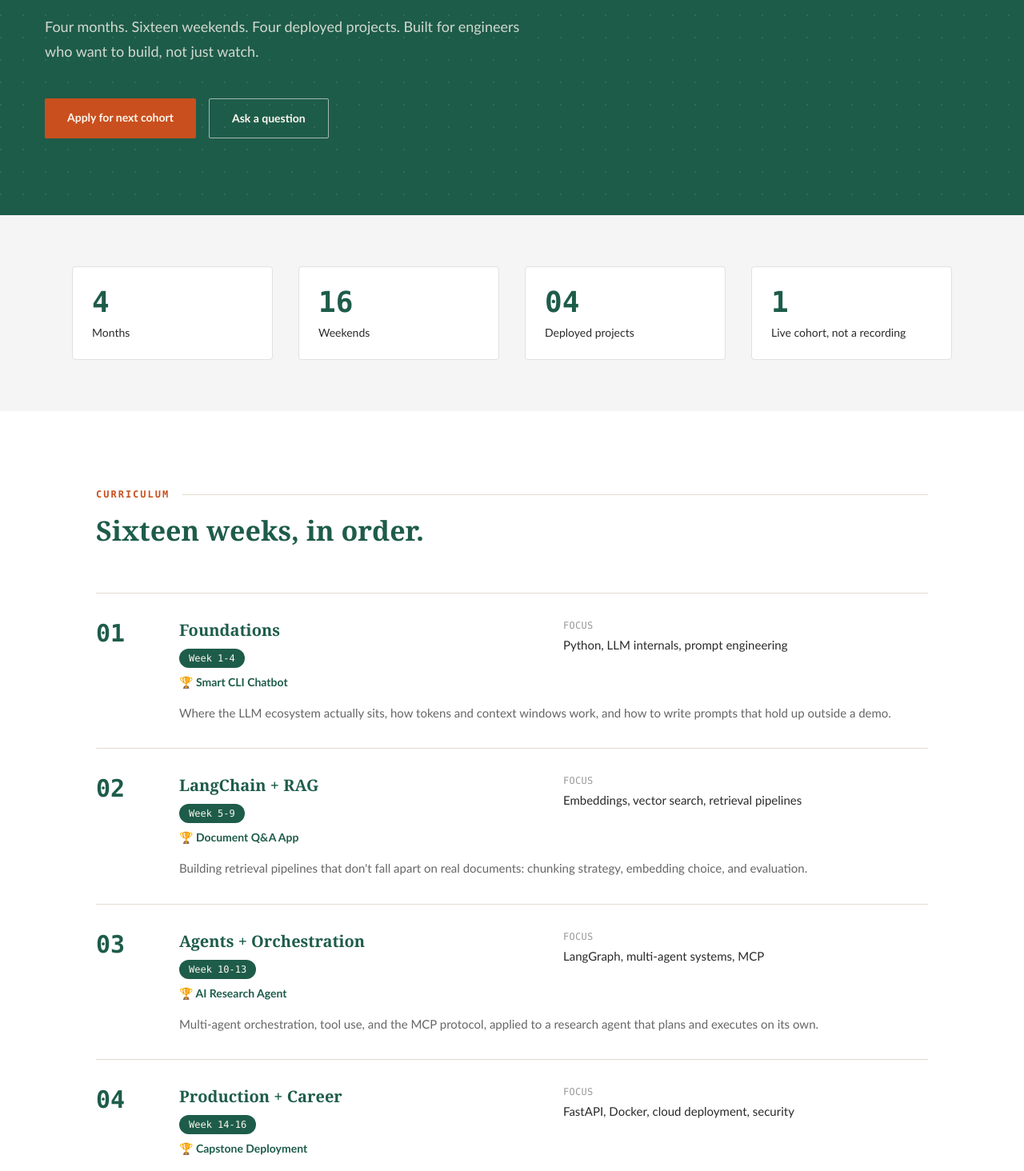
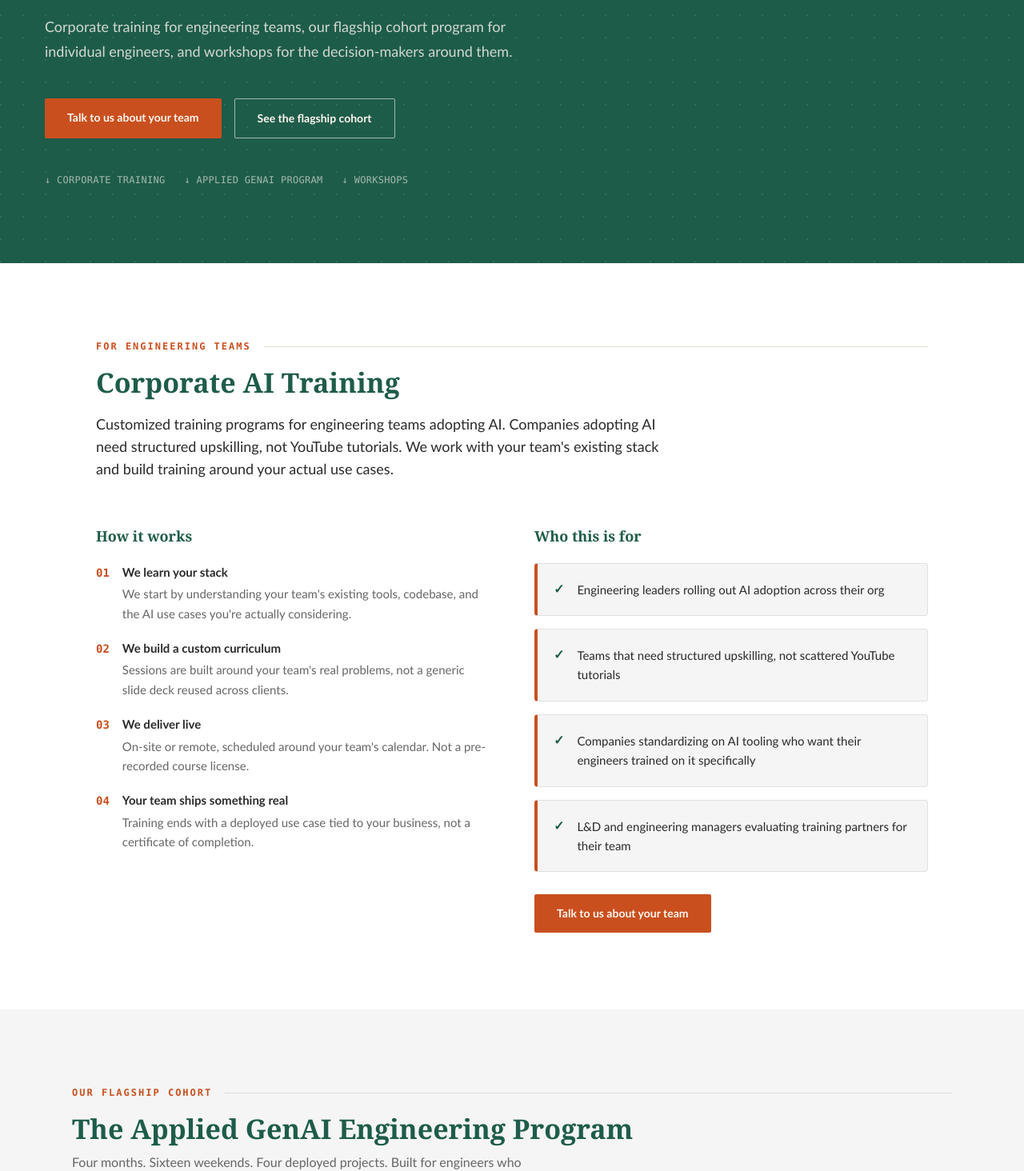
Before and after one commit to sauchauhan/genaieducate-website, a Next.js app: page /program in a window 1280 px wide. Shown: the part 350-1814 px from the top of the page at 80% size. Built offline with nearby package versions, Linux system fonts and the light colour scheme.

Commit message:
Restructure program page to cover all three offerings
Corporate AI training and workshops were missing entirely, leaving
only the flagship cohort. Corporate leads since it drives more
revenue going forward, followed by the cohort curriculum and workshops.

```diff
--- a/app/program/page.js
+++ b/app/program/page.js
@@ -2,8 +2,8 @@ import Nav from '../components/Nav';
 import Footer from '../components/Footer';
 
 export const metadata = {
-  title: "Applied GenAI Engineering Program | GenAIEducate",
-  description: "A structured four-month cohort: sixteen weekends, four deployed projects, interview preparation built in.",
+  title: "Programs | GenAIEducate",
+  description: "Corporate AI training for engineering teams, the Applied GenAI Engineering Program cohort, and AI workshops for decision-makers.",
 };
 
 export default function Program() {
@@ -21,17 +21,45 @@ export default function Program() {
     { month: "04", title: "Production + Career", weeks: "Week 14-16", focus: "FastAPI, Docker, cloud deployment, security", project: "Capstone Deployment", detail: "Shipping what you built: APIs, containers, cloud deployment, security basics, and the capstone you'll defend in interviews." },
   ];
 
-  const audience = [
+  const cohortAudience = [
     "Software engineers with 3-10 years of experience who feel the AI knowledge gap in interviews and at work",
     "Engineers who want structured, applied learning instead of scattered tutorials and half-finished side projects",
     "Anyone who wants to walk into an interview or a team meeting and speak about AI systems with confidence",
   ];
 
-  const format = [
+  const cohortFormat = [
     { title: "Weekend live sessions", body: "Sixteen weekends, delivered live. Not a video library." },
     { title: "One project per month", body: "Each month ends with a project you deploy and keep." },
     { title: "Direct instructor feedback", body: "Small cohort size. Your code gets reviewed, not just graded." },
     { title: "Interview preparation built in", body: "Every session ends with interview Q&A tied to that week's material." },
+  ];
+
+  const corporateSteps = [
+    { n: "01", title: "We learn your stack", body: "We start by understanding your team's existing tools, codebase, and the AI use cases you're actually considering." },
+    { n: "02", title: "We build a custom curriculum", body: "Sessions are built around your team's real problems, not a generic slide deck reused across clients." },
+    { n: "03", title: "We deliver live", body: "On-site or remote, scheduled around your team's calendar. Not a pre-recorded course license." },
+    { n: "04", title: "Your team ships something real", body: "Training ends with a deployed use case tied to your business, not a certificate of completion." },
+  ];
+
+  const corporateAudience = [
+    "Engineering leaders rolling out AI adoption across their org",
+    "Teams that need structured upskilling, not scattered YouTube tutorials",
+    "Companies standardizing on AI tooling who want their engineers trained on it specifically",
+    "L&D and engineering managers evaluating training partners for their team",
+  ];
+
+  const workshopTopics = [
+    "What AI can and can't do today, without the hype",
+    "How to evaluate build-vs-buy decisions for AI tooling",
+    "Cost, risk, and vendor tradeoffs your team will actually face",
+    "A shared vocabulary so technical and non-technical stakeholders can plan together",
+  ];
+
+  const workshopAudience = [
+    "Product managers scoping AI features",
+    "Business leaders sponsoring AI initiatives",
+    "Non-technical stakeholders who sit in AI planning meetings",
+    "Teams evaluating whether to build in-house or buy",
   ];
 
   const dotPattern = "bg-[radial-gradient(circle_at_1px_1px,rgba(255,248,240,0.09)_1px,transparent_0)] bg-[length:28px_28px]";
@@ -44,35 +72,123 @@ export default function Program() {
       <section className={`relative bg-forest px-5 py-16 sm:px-14 sm:py-20 lg:py-24 overflow-hidden ${dotPattern}`}>
         <div className="relative max-w-[820px]">
           <div className="font-mono text-xs tracking-[2px] uppercase text-terracotta font-semibold mb-6 sm:mb-7">
-            Our flagship cohort
+            What we offer
           </div>
           <h1 className="font-heading text-4xl sm:text-5xl lg:text-[56px] leading-[1.1] tracking-tight text-cream font-bold m-0">
-            The Applied GenAI Engineering Program
+            Training built for engineers, and the teams they work on.
           </h1>
           <p className="font-body text-base sm:text-lg leading-7 sm:leading-[1.7] text-cream/80 mt-6 sm:mt-7 max-w-[600px]">
-            Four months. Sixteen weekends. Four deployed projects. Built for
-            engineers who want to build, not just watch.
+            Corporate training for engineering teams, our flagship cohort
+            program for individual engineers, and workshops for the
+            decision-makers around them.
           </p>
           <div className="flex flex-col sm:flex-row gap-4 mt-9 sm:mt-11">
             <a
-              href="https://wa.me/919326392693?text=Hi%20Saurav%2C%20I%27d%20like%20to%20know%20more%20about%20the%20next%20cohort%20of%20the%20Applied%20GenAI%20Engineering%20Program."
+              href="https://wa.me/919326392693?text=Hi%20Saurav%2C%20I%27d%20like%20to%20talk%20about%20AI%20training%20for%20our%20engineering%20team."
               className="w-full sm:w-auto text-center font-body text-sm font-semibold text-cream bg-terracotta px-7 py-3.5 rounded-sm no-underline"
             >
-              Apply for next cohort
+              Talk to us about your team
             </a>
             <a
-              href="/contact"
+              href="#cohort"
               className="w-full sm:w-auto text-center font-body text-sm font-semibold text-cream border-[1.5px] border-cream/60 px-7 py-3.5 rounded-sm no-underline"
             >
-              Ask a question
+              See the flagship cohort
             </a>
+          </div>
+          <div className="flex flex-wrap gap-x-6 gap-y-2 mt-9 sm:mt-11 font-mono text-xs uppercase tracking-wide text-cream/60">
+            <a href="#corporate" className="text-inherit hover:text-cream transition-colors">&darr; Corporate training</a>
+            <a href="#cohort" className="text-inherit hover:text-cream transition-colors">&darr; Applied GenAI program</a>
+            <a href="#workshops" className="text-inherit hover:text-cream transition-colors">&darr; Workshops</a>
+          </div>
+        </div>
+      </section>
+
+      {/* Corporate AI Training */}
+      <section id="corporate" className="bg-white px-5 py-12 sm:px-14 sm:py-20 lg:py-24">
+        <div className="max-w-[1040px] mx-auto">
+          <div className="flex items-center gap-4 mb-4">
+            <span className="font-mono text-xs tracking-[2px] uppercase text-terracotta font-semibold whitespace-nowrap">
+              For engineering teams
+            </span>
+            <span className="flex-1 h-px bg-[#E2DCCE]" />
+          </div>
+          <h2 className="font-heading text-3xl sm:text-[34px] text-forest font-bold mb-4 leading-tight">
+            Corporate AI Training
+          </h2>
+          <p className="font-body text-base sm:text-lg text-dark leading-relaxed max-w-[720px] mb-10 sm:mb-14">
+            Customized training programs for engineering teams adopting AI.
+            Companies adopting AI need structured upskilling, not YouTube
+            tutorials. We work with your team's existing stack and build
+            training around your actual use cases.
+          </p>
+
+          <div className="grid grid-cols-1 lg:grid-cols-2 gap-10 lg:gap-14">
+            <div>
+              <h3 className="font-heading text-lg text-forest font-bold mb-5">
+                How it works
+              </h3>
+              <div className="flex flex-col gap-5">
+                {corporateSteps.map((s) => (
+                  <div key={s.n} className="flex gap-4 items-start">
+                    <span className="font-mono text-sm text-terracotta font-bold shrink-0 pt-0.5">
+                      {s.n}
+                    </span>
+                    <div>
+                      <div className="font-body text-[15px] font-semibold text-dark mb-1">
+                        {s.title}
+                      </div>
+                      <p className="font-body text-[15px] text-[#666] leading-relaxed m-0">
+                        {s.body}
+                      </p>
+                    </div>
+                  </div>
+                ))}
+              </div>
+            </div>
+
+            <div>
+              <h3 className="font-heading text-lg text-forest font-bold mb-5">
+                Who this is for
+              </h3>
+              <div className="flex flex-col gap-4">
+                {corporateAudience.map((a) => (
+                  <div key={a} className="flex gap-4 items-start bg-lightgray border border-[#E0E0E0] border-l-4 border-l-terracotta rounded p-5">
+                    <span className="text-forest font-bold shrink-0">&#10003;</span>
+                    <p className="font-body text-[15px] text-dark leading-relaxed m-0">
+                      {a}
+                    </p>
+                  </div>
+                ))}
+              </div>
+              <a
+                href="https://wa.me/919326392693?text=Hi%20Saurav%2C%20I%27d%20like%20to%20talk%20about%20AI%20training%20for%20our%20engineering%20team."
+                className="inline-block mt-7 text-center font-body text-sm font-semibold text-cream bg-terracotta px-7 py-3.5 rounded-sm no-underline"
+              >
+                Talk to us about your team
+              </a>
+            </div>
           </div>
         </div>
       </section>
 
       {/* Program at a glance */}
-      <section className="bg-lightgray px-5 py-12 sm:px-14 sm:py-16">
-        <div className="max-w-[1100px] mx-auto grid grid-cols-2 md:grid-cols-4 gap-6 sm:gap-8">
+      <section id="cohort" className="bg-lightgray px-5 py-12 sm:px-14 sm:py-20 lg:py-24">
+        <div className="max-w-[1100px] mx-auto">
+          <div className="flex items-center gap-4 mb-4">
+            <span className="font-mono text-xs tracking-[2px] uppercase text-terracotta font-semibold whitespace-nowrap">
+              Our flagship cohort
+            </span>
+            <span className="flex-1 h-px bg-[#DCDCDC]" />
+          </div>
+          <h2 className="font-heading text-3xl sm:text-[34px] text-forest font-bold mb-2 leading-tight">
+            The Applied GenAI Engineering Program
+          </h2>
+          <p className="font-body text-base text-[#666] mb-10 sm:mb-12 max-w-[600px]">
+            Four months. Sixteen weekends. Four deployed projects. Built for
+            engineers who want to build, not just watch.
+          </p>
+          <div className="grid grid-cols-2 md:grid-cols-4 gap-6 sm:gap-8">
             {facts.map((f) => (
               <div key={f.label} className="bg-white border border-[#E0E0E0] rounded p-6">
                 <div className="font-mono text-3xl sm:text-4xl text-forest font-bold mb-2">
@@ -83,6 +199,7 @@ export default function Program() {
                 </div>
               </div>
             ))}
+          </div>
         </div>
       </section>
 
@@ -135,7 +252,7 @@ export default function Program() {
         </div>
       </section>
 
-      {/* Who this is for */}
+      {/* Who this is for + how it works */}
       <section className="bg-lightgray px-5 py-12 sm:px-14 sm:py-20 lg:py-24">
         <div className="max-w-[1040px] mx-auto">
           <div className="flex items-center gap-4 mb-10 sm:mb-14">
@@ -144,8 +261,8 @@ export default function Program() {
             </span>
             <span className="flex-1 h-px bg-[#DCDCDC]" />
           </div>
-          <div className="grid grid-cols-1 gap-4">
-            {audience.map((a) => (
+          <div className="grid grid-cols-1 gap-4 mb-14 sm:mb-16">
+            {cohortAudience.map((a) => (
               <div key={a} className="flex gap-4 items-start bg-white border border-[#E0E0E0] border-l-4 border-l-terracotta rounded p-6">
                 <span className="text-forest font-bold shrink-0">&#10003;</span>
                 <p className="font-body text-[15px] text-dark leading-relaxed m-0">
@@ -154,20 +271,15 @@ export default function Program() {
               </div>
             ))}
           </div>
-        </div>
-      </section>
 
-      {/* How it works */}
-      <section className="bg-white px-5 py-12 sm:px-14 sm:py-20 lg:py-24">
-        <div className="max-w-[1040px] mx-auto">
           <div className="flex items-center gap-4 mb-10 sm:mb-14">
             <span className="font-mono text-xs tracking-[2px] uppercase text-terracotta font-semibold whitespace-nowrap">
               How it works
             </span>
-            <span className="flex-1 h-px bg-[#E2DCCE]" />
+            <span className="flex-1 h-px bg-[#DCDCDC]" />
           </div>
           <div className="grid grid-cols-1 md:grid-cols-2 gap-6">
-            {format.map((f) => (
+            {cohortFormat.map((f) => (
               <div key={f.title} className="flex gap-5 bg-white border border-[#E0E0E0] border-l-4 border-l-forest rounded p-6">
                 <div className="shrink-0 w-9 h-9 flex items-center justify-center border border-forest rounded-sm text-forest font-bold">
                   &#9670;
@@ -183,6 +295,74 @@ export default function Program() {
               </div>
             ))}
           </div>
+
+          <a
+            href="https://wa.me/919326392693?text=Hi%20Saurav%2C%20I%27d%20like%20to%20know%20more%20about%20the%20next%20cohort%20of%20the%20Applied%20GenAI%20Engineering%20Program."
+            className="inline-block mt-10 sm:mt-12 text-center font-body text-sm font-semibold text-cream bg-terracotta px-7 py-3.5 rounded-sm no-underline"
+          >
+            Apply for next cohort
+          </a>
+        </div>
+      </section>
+
+      {/* AI Workshops */}
+      <section id="workshops" className="bg-white px-5 py-12 sm:px-14 sm:py-20 lg:py-24">
+        <div className="max-w-[1040px] mx-auto">
+          <div className="flex items-center gap-4 mb-4">
+            <span className="font-mono text-xs tracking-[2px] uppercase text-terracotta font-semibold whitespace-nowrap">
+              For decision-makers
+            </span>
+            <span className="flex-1 h-px bg-[#E2DCCE]" />
+          </div>
+          <h2 className="font-heading text-3xl sm:text-[34px] text-forest font-bold mb-4 leading-tight">
+            AI Workshops
+          </h2>
+          <p className="font-body text-base sm:text-lg text-dark leading-relaxed max-w-[720px] mb-10 sm:mb-14">
+            Shorter-format sessions for product managers, business leaders,
+            and other decision-makers. Understanding AI well enough to make
+            informed decisions, without writing code. Delivered on-site or
+            remote, in a half-day or full-day format.
+          </p>
+
+          <div className="grid grid-cols-1 lg:grid-cols-2 gap-10 lg:gap-14">
+            <div>
+              <h3 className="font-heading text-lg text-forest font-bold mb-5">
+                What we cover
+              </h3>
+              <div className="flex flex-col gap-4">
+                {workshopTopics.map((t) => (
+                  <div key={t} className="flex gap-4 items-start">
+                    <span className="text-terracotta font-bold shrink-0">&#9670;</span>
+                    <p className="font-body text-[15px] text-dark leading-relaxed m-0">
+                      {t}
+                    </p>
+                  </div>
+                ))}
+              </div>
+            </div>
+
+            <div>
+              <h3 className="font-heading text-lg text-forest font-bold mb-5">
+                Who this is for
+              </h3>
+              <div className="flex flex-col gap-4">
+                {workshopAudience.map((a) => (
+                  <div key={a} className="flex gap-4 items-start bg-lightgray border border-[#E0E0E0] border-l-4 border-l-forest rounded p-5">
+                    <span className="text-forest font-bold shrink-0">&#10003;</span>
+                    <p className="font-body text-[15px] text-dark leading-relaxed m-0">
+                      {a}
+                    </p>
+                  </div>
+                ))}
+              </div>
+              <a
+                href="https://wa.me/919326392693?text=Hi%20Saurav%2C%20I%27d%20like%20to%20ask%20about%20AI%20workshops%20for%20our%20team."
+                className="inline-block mt-7 text-center font-body text-sm font-semibold text-cream border-[1.5px] border-forest text-forest px-7 py-3.5 rounded-sm no-underline"
+              >
+                Ask about workshops
+              </a>
+            </div>
+          </div>
         </div>
       </section>
 
@@ -190,11 +370,11 @@ export default function Program() {
       <section className={`relative bg-forest px-5 py-16 sm:py-24 text-center overflow-hidden ${dotPattern}`}>
         <div className="relative">
           <h2 className="font-heading text-3xl sm:text-[34px] text-cream font-bold mb-4 leading-tight">
-            Ready for the next cohort?
+            Not sure which fits?
           </h2>
           <p className="font-body text-base text-cream/80 mb-9 max-w-[520px] mx-auto">
-            Cohorts run in regular cycles. Reach out and we&apos;ll tell you
-            when the next one starts.
+            Tell us what you or your team need, and we&apos;ll point you to
+            the right program.
           </p>
           <div className="flex flex-col sm:flex-row gap-4 justify-center items-center sm:items-stretch max-w-xs sm:max-w-none mx-auto">
             <a
```
Lines whose indentation alone changed are shown as unchanged.
